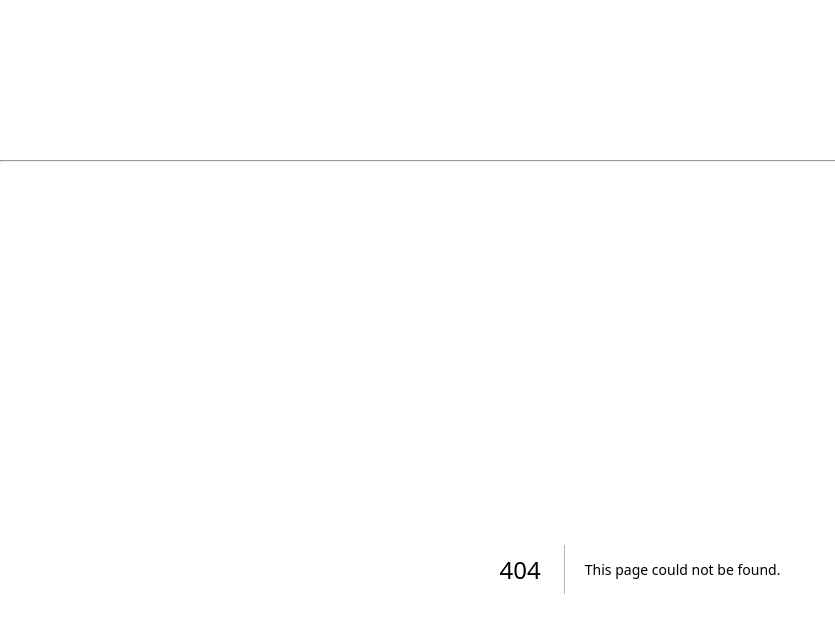
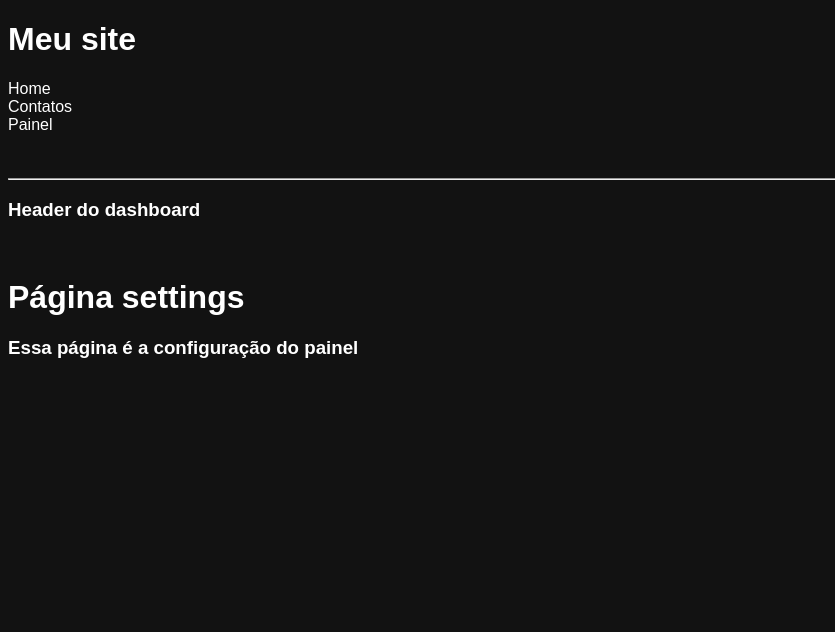
Before and after one commit to Vihgabiss/NextJS_meuprojeto, a Next.js app: page /dashboard/settings in a window 1280 px wide. Before the commit this address had no page. Shown: the top 632 px of the page, without its empty margins (0-835 px from the left). Built offline with nearby package versions, Linux system fonts and the light colour scheme.

Commit message:
estudando rotas com layout

```diff
--- /dev/null
+++ b/src/app/dashboard/layout.tsx
@@ -0,0 +1,17 @@
+
+export const metadata = {
+    title: "Painel do Site",
+    description: "Esse é o painel demonstrativo do site"
+}
+
+export default function DashboardLayout({
+    children,
+} : {children: React.ReactNode}){
+    return(
+        <>
+        <h3>Header do dashboard</h3>
+        <br/>
+        {children}
+        </>
+    )
+}
--- /dev/null
+++ b/src/app/dashboard/settings/page.tsx
@@ -0,0 +1,8 @@
+export default function Settings(){
+    return(
+        <div>
+           <h1>Página settings</h1>
+           <h3>Essa página é a configuração do painel</h3>
+        </div>
+    )
+}
--- a/src/app/layout.tsx
+++ b/src/app/layout.tsx
@@ -5,8 +5,8 @@ import { Header } from "@/components/header";
 
 
 export const metadata: Metadata = {
-  title: "Create Next App",
-  description: "Generated by create next app",
+  title: "Meu Site - Aprendendo NextJS",
+  description: "Site completo para praticar nextjs com sujeito programador",
 };
 
 export default function RootLayout({
--- a/src/app/page.tsx
+++ b/src/app/page.tsx
@@ -25,7 +25,7 @@ async function delayFetch(url:string, delay: number) {
 }*/
 
 async function getData() {
-  const data: DataProps[] = await delayFetch("https://api.github.com/users/Vihgabiss/repos", 3500);
+  const data: DataProps[] = await delayFetch("https://api.github.com/users/Vihgabiss/repos", 1500);
   return data;
 }
 
--- a/src/components/header/index.tsx
+++ b/src/components/header/index.tsx
@@ -7,7 +7,7 @@ export function Header(){
             <h1>Meu site</h1>
             <Link href="/">Home</Link><br/>
             <Link href="/contatos">Contatos</Link><br/>
-
+            <Link href="/dashboard">Painel</Link><br/>
             <br/><br/>
             <hr/>
         </header>
```
Also changed, not shown: src/app/dashboard/page.tsx (added, +9 -0 lines).
